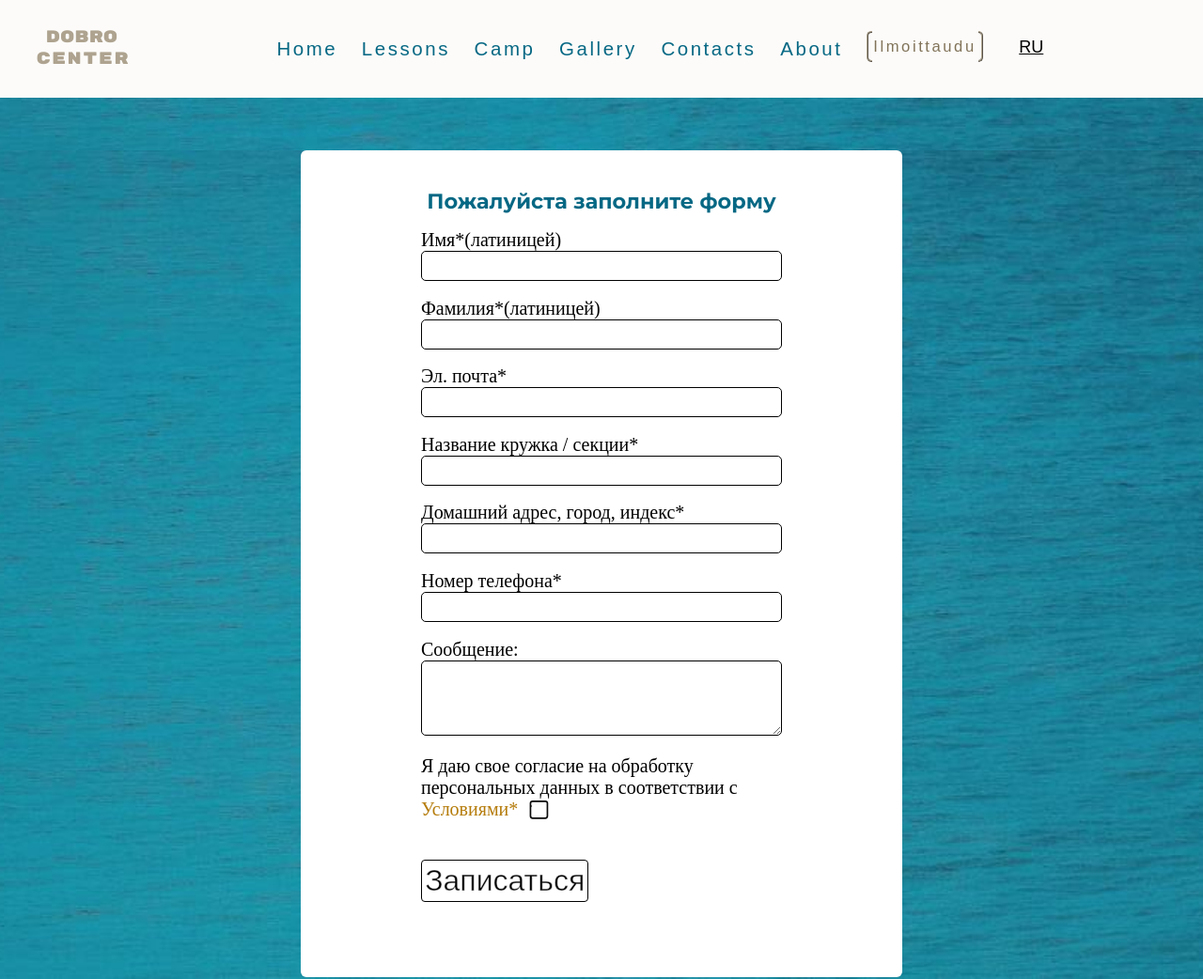
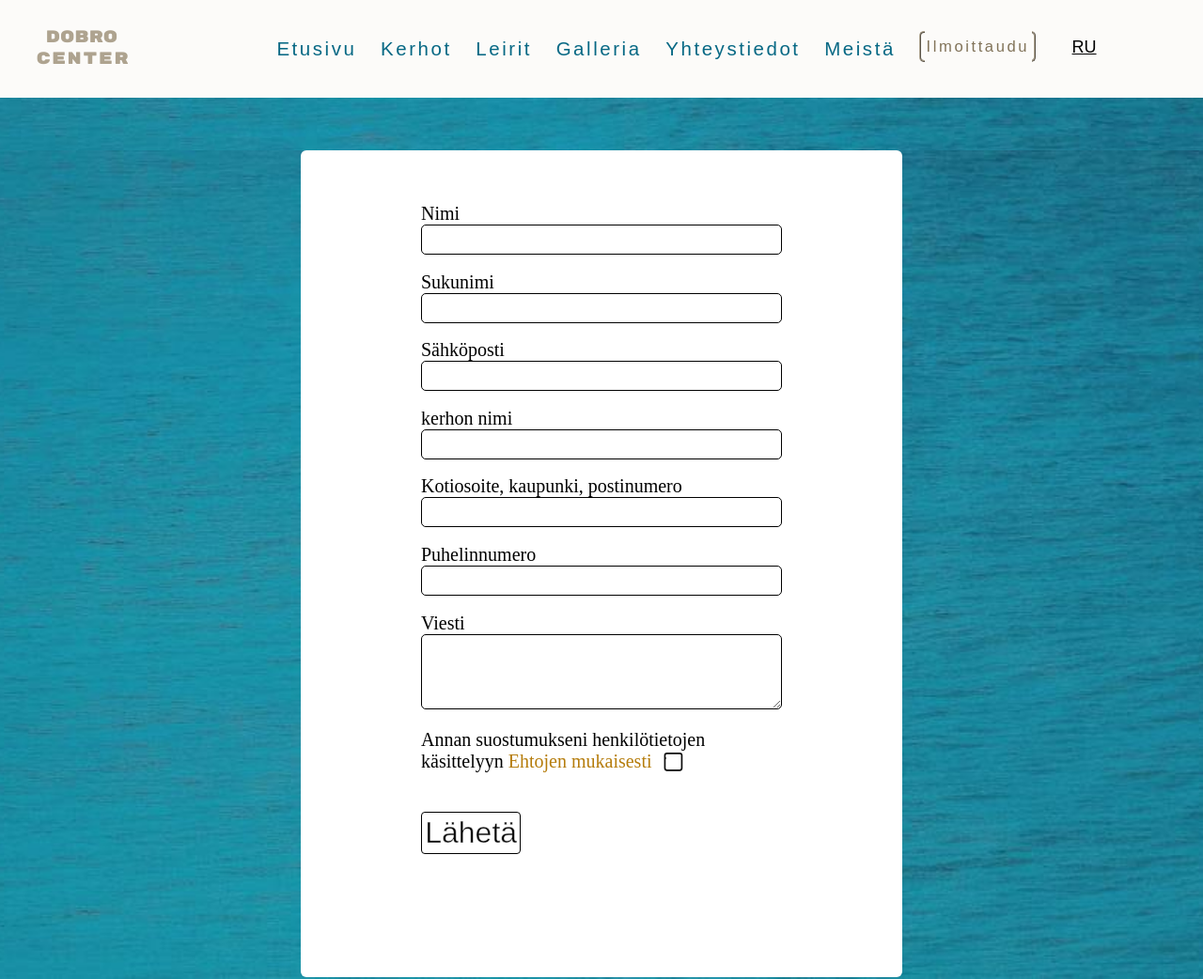
Before and after one commit to AndreiSorokin/DobroCenter, a website: page enroll.html in a window 1280 px wide. Shown: the whole page at 94% size. Drawn offline with nearby package versions, Linux system fonts and the light colour scheme.

Commit message:
form translated

```diff
--- a/enroll.html
+++ b/enroll.html
@@ -65,44 +65,48 @@
             <div class="form__wrapper">
                <div class="form">
                   <form action="#" id="form" class="form__body">
-                     <h1 class="form__title">Пожалуйста заполните форму</h1>
+                     <h1 class="form__title" data-translate-key="enrollHeader"></h1>
                      <div class="form__item">
-                        <label class="form__label" for="formName">Имя*(латиницей)</label>
+                        <label class="form__label" for="formName" data-translate-key="enrollFirstName"></label>
                         <input type="text" class="form__input _req _name" id="formName" name="name" placeholder="">
                      </div>
                      <div class="form__item">
-                        <label class="form__label" for="formSurename">Фамилия*(латиницей)</label>
+                        <label class="form__label" for="formSurename" data-translate-key="enrollLastName"></label>
                         <input type="text" class="form__input _req _surename" id="formSurename" name="surename" placeholder="">
                      </div>
                      <div class="form__item">
-                        <label class="form__label" for="formEmail">Эл. почта*</label>
+                        <label class="form__label" for="formEmail" data-translate-key="enrollEmail"></label>
                         <input type="text" class="form__input _req _email" id="formEmail" name="email" placeholder="">
                      </div>
                      <div class="form__item">
-                        <label class="form__label" for="formLesson">Название кружка / секции*</label>
+                        <label class="form__label" for="formLesson" data-translate-key="enrollLesson"></label>
                         <input type="text" class="form__input _req" id="formLesson" name="lesson" placeholder="">
                      </div>
                      <div class="form__item">
-                        <label class="form__label" for="formAddress">Домашний адрес, город, индекс*</label>
+                        <label class="form__label" for="formAddress" data-translate-key="enrollAddress"></label>
                         <input type="text" class="form__input _req" id="formAddress" name="address" placeholder="">
                      </div>
                      <div class="form__item">
-                        <label class="form__label" for="formPhoneNumber">Номер телефона*</label>
+                        <label class="form__label" for="formPhoneNumber" data-translate-key="enrollPhone"></label>
                         <input type="number" class="form__input _req" id="formPhoneNumber" name="phoneNumber" placeholder="">
                      </div>
                      <div class="form__item">
-                        <label class="form__label" for="formPhoneNumber">Сообщение:</label>
+                        <label class="form__label" for="formPhoneNumber" data-translate-key="enrollMessage"></label>
                         <textarea name="message" id="formMessage" class="form__input"></textarea>
                      </div>
                      <div class="form__item">
                         <div class="checkbox">
-                           <label class="checkbox__label" for="formAgreement"><span>Я даю свое согласие на обработку персональных данных в соответствии с <a href="./terms.html" target="_blank">Условиями*</a></span>
+                           <label class="checkbox__label" for="formAgreement">
+                              <span data-translate-key="enrollAgreement"></span>
+                              <a href="./terms.html" target="_blank" >
+                                 <span data-translate-key="enrollTerms"></span>
+                              </a>
                               <input type="checkbox" class="form__checkbox _req" id="formAgreement" name="agreement">
                               <svg viewBox="0 -10 4 64" height="18px" width="18px">
                                  <path d="M 0 16 V 56 A 8 8 90 0 0 8 64 H 56 A 8 8 90 0 0 64 56 V 8 A 8 8 90 0 0 56 0 H 8 A 8 8 90 0 0 0 8 V 16 L 32 48 L 64 16 V 8 A 8 8 90 0 0 56 0 H 8 A 8 8 90 0 0 0 8 V 56 A 8 8 90 0 0 8 64 H 56 A 8 8 90 0 0 64 56 V 16" pathLength="575.0541381835938" class="path"></path></label>
                         </div>
                         </div>
-                     <button type="submit" class="form__button">Записаться</button>
+                     <button type="submit" class="form__button" data-translate-key="enrollButton"></button>
                   </form>
                </div>
             </div>
--- a/fi.json
+++ b/fi.json
@@ -1,11 +1,12 @@
 {
-   "home": "Home",
-   "lessons": "Lessons",
-   "camp": "Camp",
-   "gallery": "Gallery",
-   "contacts": "Contacts",
-   "about": "About",
+   "home": "Etusivu",
+   "lessons": "Kerhot",
+   "camp": "Leirit",
+   "gallery": "Galleria",
+   "contacts": "Yhteystiedot",
+   "about": "Meistä",
    "enroll": "Ilmoittaudu",
+   "mainText": "Lasten ja nuorten monikulttuurinenkeskus<br>Harrastus- ja tapahtumapaikka",
    "switchLanguage": "RU",
 
    "aboutMainText1": "DobroCenter Finland ry — Yhdistyksen tavoitteena on yhdistää eri kansallisuuksia edustavia ihmisiä ja järjestöjä, ja  auttaa heitä integroitumaan ja sopeutumaan elämään Suomessa.",
@@ -33,6 +34,8 @@
    "aboutText-2-3": "DobroCenterissa työskentelee ammattitaitoisia, työhönsä intohimoisia opettajia, jotka käyttävät nykyaikaisia työmenetelmiä ja yksilöllistä lähestymistapaa jokaiseen lapseen.",
    "aboutText-2-4": "Tunnit pidetään -Helsingin nuorisotaloissa.",
 
+   "lessonsHeader": "KERHOT LAPSILLE",
+   "lessonsScedule": "Aikataulu",
    "lessonsFin": "Suomenkieltä lapsille<br><br>Suomen kielen kerho, järjestetään kahdessa ryhmässä.<br><br>Alkeistaso esikoululaisille ja edistynyt taso koululaisille.<br><br>Ryhmissä on 7-8 lasta.<br><br>Tunnit kerran viikossa sunnuntaisin.<br><br>Kesto 45 minuuttia.<br><br>Кehitämme suomen kielen ymmärrystä, suorittamme erilaisia tehtäviä ja harjoituksia leikkisällä tavalla.<br><br>Harjoittelemme puhumista, ja puhumme paljon itsenäisesti, luomme dialogeja, kehitämme sanavarastoamme, kielen kieliopin lakien ymmärtämistä ja sanojen käyttöä arkielämän tilanteissa.",
    "lessonsMath": "Matematiikkakerho<br><br>6-7 vuotiaille lapsille.<br>Tunnit kerran viikossa 45 minuuttia.<br><br>Mitä matematiikan tunnit antavat?<br><br>Lapsi saa alustavan matemaattisen ymmärryksen, joka auttaa häntä hallitsemaan paremmin suomen/ruotsin kielen ohjelmamateriaalin koulussa.<br>Edistää muistin, huomion, ajattelun ja mielikuvituksen kehitystä.<br>Edistää koulutustoiminnan organisointia.<br><br>Paljon huomiota kiinnitetään taitojen kehittämiseen, kommunikoida opettajan ja muiden lasten kanssa, työskennellä laskennan ja geometrisen materiaalin kanssa.",
    "lessonsMathSchool": "Matematiikkakerho koululaisille<br><br>Tunnit miniryhmissä (2-3 henkilöä) 3-7 luokkien opiskelijoille.<br>Tunteja 1-2 kertaa viikossa 45 minuuttia.<br><br>Opiskelemme koulussa opetettuja aiheita. Käytämme lisämateriaalia materiaalin hyvään assimilaatioon.<br>Teemme läksyt yhdessä.",
@@ -56,5 +59,30 @@
 
    "campsSummer": "Тaiteen kesäleiri<br><br>7-13 vuotiaille lapsille<br>Leiri on taiteellisesti suunnattu lapsille, jotka rakastavat piirtämistä.<br>Leirin osallistujat voivat osallistua seikkailupeleihin ja mielenkiintoisiin ltaide aktiviteetteihin ja mestarikursseihin.<br>Leirillä oleskelunsa aikana lapset tekevät erilaisia luonnoksia erilaisilla tekniikoilla: vesivärillä, guassilla, hiilellä, kynällä ja pastellilla.<br>Ja myös - kävelemme, menemme luonnoksiin, pelaamme ulkopelejä.<br><br>Tällä leirillä lapsi hankkii uusia tietoja ja taitoja, toteuttaa luovia kykyjään ja löytää uusia ystäviä.",
    "campsSport": "Urheilupäiväleiri<br><br>Juokseminen, hyppääminen ja aktiivinen liikkuminen on jokaiselle lapselle luonnollinen tila, varsinkin kun hän on jo viettänyt lukuvuoden koulun luokassa tai tietokoneen ääressä.<br>Leirin pääteemana ovat urheilupelit, kävelylenkit, teemaaktiviteetit ja ulkopelit.Joka päivä harjoituksia ammattitaitoisen valmentajan johdolla.<br><br>Leirillämme lapset saavat uusia ystäviä ja viettävät mielenkiintoista ja hyödyllistä aikaa.",
-   "campsSail": "Merileiri<br><br>Viihtyisällä leirillämme yhdistämme aktiivisen toimintä ja mahdollisuuden ilmaista itseäsi, opimme olemaan itsenäisiä, itsevarmoja, vapauttamaan luovaa potentiaalia, löytämään parhaat puolesi ja saamaan uusia ystäviä.<br>Jokainen päivä leirillämme on täynnä yllätyksiä ja miellyttäviä yllätyksiä. Lapset eivät kyllästy, ohjelma on rikas ja jännittävä - urheilukilpailuja, ulkopelejä, kilpailuja, tehtäviä, kävelyretkiä.<br>Meillä on myos oppitunteja kanoottiohjaajien kanssa.<br><br>Merileiri 8-12-vuotiaille lapsille.<br>Aika - klo 9.00-16.00.<br>Paikka: Helsinki, Vuosaari."
+   "campsSail": "Merileiri<br><br>Viihtyisällä leirillämme yhdistämme aktiivisen toimintä ja mahdollisuuden ilmaista itseäsi, opimme olemaan itsenäisiä, itsevarmoja, vapauttamaan luovaa potentiaalia, löytämään parhaat puolesi ja saamaan uusia ystäviä.<br>Jokainen päivä leirillämme on täynnä yllätyksiä ja miellyttäviä yllätyksiä. Lapset eivät kyllästy, ohjelma on rikas ja jännittävä - urheilukilpailuja, ulkopelejä, kilpailuja, tehtäviä, kävelyretkiä.<br>Meillä on myos oppitunteja kanoottiohjaajien kanssa.<br><br>Merileiri 8-12-vuotiaille lapsille.<br>Aika - klo 9.00-16.00.<br>Paikka: Helsinki, Vuosaari.",
+
+   "contactsContacts": "YHTEYSTIEDOT",
+   "contactsWhere": "MISSÄ?",
+   "contactsMedia": "VERKOSSA:",
+
+   "enrollHeader": "",
+   "enrollFirstName":"Nimi",
+   "enrollLastName":"Sukunimi",
+   "enrollEmail":"Sähköposti",
+   "enrollLesson":"kerhon nimi",
+   "enrollAddress":"Kotiosoite, kaupunki, postinumero",
+   "enrollPhone":"Puhelinnumero",
+   "enrollMessage":"Viesti",
+   "enrollAgreement":"Annan suostumukseni henkilötietojen käsittelyyn",
+   "enrollTerms":"Ehtojen mukaisesti",
+   "enrollButton": "Lähetä",
+
+   "galleryHeader": "GALLERIA",
+   "galleryCamps": "lasten leirit",
+   "galleryLessons": "kerhot",
+   "galleryEvents": "Tapahtumat",
+   "galleryArrow": "НАЗАД",
+   "galleryCampHeader": "LASTEN LEIRIT",
+   "galleryLessonsHeader": "KERHOT",
+   "galleryEventsPage": "TAPAHTUMAT"
 }
```
Also changed, not shown: contacts.html (+0 -1 lines), index.html (+0 -1 lines), ru.json (+18 -6 lines).
